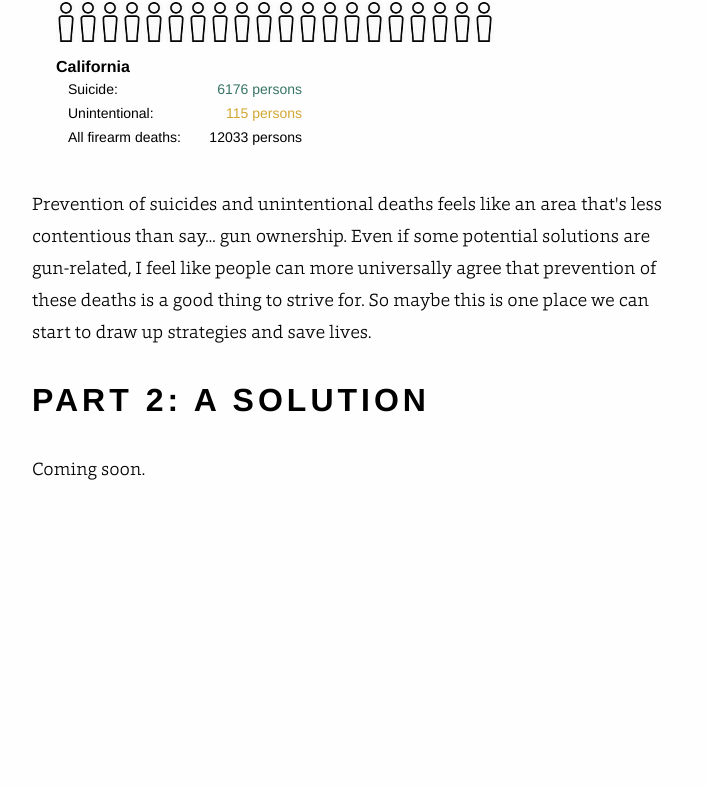
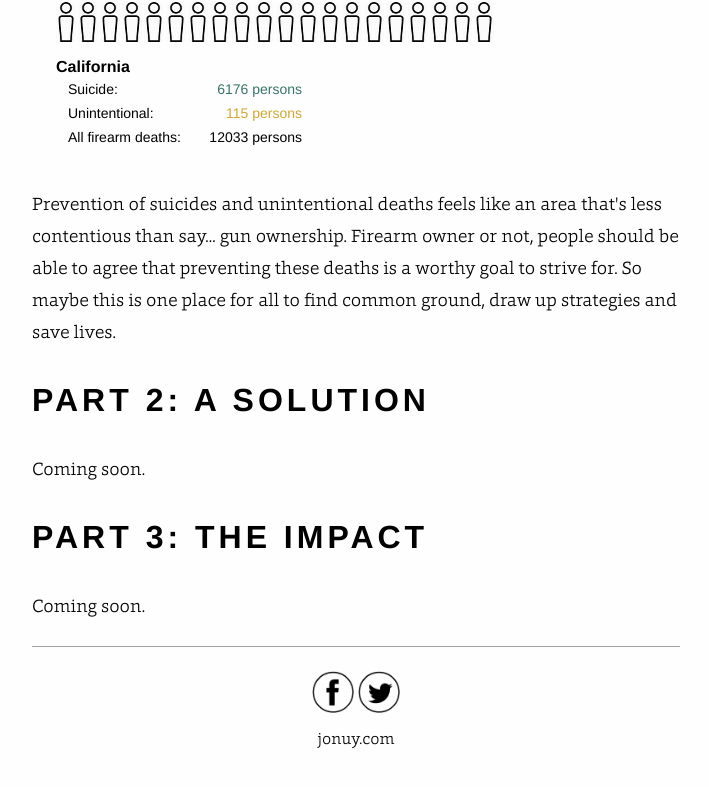
Before and after one commit to jonuy/firearms-and-deaths, a plain HTML site: page index.html in a window 1280 px wide. Shown: the part 1824-2611 px from the top of the page, without its empty margins (284-993 px from the left). Before the commit the page ends 2373 px from the top, so only its background shows below. Drawn offline with Linux system fonts and the light colour scheme.

Commit message:
Updates before sharing with more people - fb and twitter share icons added to bottom - along with a link back to the main site - copy edits - bug fix for when you click on a new state before the previous state numbers had finished drawing. previously numbers would get stuck

```diff
--- a/css/index.css
+++ b/css/index.css
@@ -22,9 +22,26 @@ canvas {
   /*border: 1px solid black;*/
 }
 
+footer {
+  border-top: 1px solid #a0a0a0;
+  font-family: 'forolight';
+  margin: 24px 0;
+  padding: 24px 0;
+  text-align: center;
+}
+
+footer a {
+  color: black;
+  text-decoration: none;
+}
+
 .content {
   margin: 64px auto;
   width: 648px;
+}
+
+.home-link {
+  line-height: 42px;
 }
 
 .page-title {
@@ -73,3 +90,8 @@ canvas {
   letter-spacing: 4px;
   padding: 16px 0;
 }
+
+.share-links img {
+  height: 42px;
+  width: 42px;
+}
--- a/index.html
+++ b/index.html
@@ -2,8 +2,15 @@
 <html>
 <head>
   <title>Firearms and Deaths</title>
-  <meta name="description" content="[TODO: description goes here]"/>
+  <meta name="description" content="A small exploration into suicides and unintentional deaths by firearms."/>
   <link rel="icon" type="image/png" href="favicon.png"/>
+
+  <!-- Open Graph -->
+  <meta property="og:url"           content="http://jonuy.com/firearms-and-deaths" />
+  <meta property="og:type"          content="website" />
+  <meta property="og:title"         content="Firearms and Deaths" />
+  <meta property="og:description"   content="A small exploration into suicides and unintentional deaths by firearms." />
+  <meta property="og:image"         content="http://jonuy.com/firearms-and-deaths/ca_stats.png" />
 
   <!-- CSS -->
   <link href="css/index.css" rel="stylesheet" type="text/css"/>
@@ -15,7 +22,7 @@
       FIREARMS AND DEATHS
     </div>
     <div class="page-title-date">
-      Posted: October 17, 2015
+      Updated: October 19, 2015
     </div>
   </div>
 
@@ -58,14 +65,14 @@
       Firearm deaths by state, 2010 - 2013
     </div>
     <div class="playable-section-instructions">
-      Click on a state to change the stats.
+      Click on a state to see its stats.
     </div>
 
-    <canvas id="playable-1" width="648" height="440"></canvas>
+    <canvas id="canvas-1" width="648" height="440"></canvas>
 
     <div class="section-body">
       <p>
-        Prevention of suicides and unintentional deaths feels like an area that's less contentious than say... gun ownership. Even if some potential solutions are gun-related, I feel like people can more universally agree that prevention of these deaths is a good thing to strive for. So maybe this is one place we can start to draw up strategies and save lives.
+        Prevention of suicides and unintentional deaths feels like an area that's less contentious than say... gun ownership. Firearm owner or not, people should be able to agree that preventing these deaths is a worthy goal to strive for. So maybe this is one place for all to find common ground, draw up strategies and save lives.
       </p>
     </div>
 
@@ -79,6 +86,32 @@
       </p>
     </div>
 
+    <div class="section-title">
+      PART 3: THE IMPACT
+    </div>
+
+    <div class="section-body">
+      <p>
+        Coming soon.
+      </p>
+    </div>
+
+    <footer class="footer">
+      <div class="share-links">
+        <a href="https://www.facebook.com/sharer/sharer.php?u=http://jonuy.com/firearms-and-deaths&t=A%20small%20exploration%20into%20suicides%20and%20unintentional%20deaths%20by%20firearms." target="_blank">
+          <img src="assets/facebook.png" height="42px" width="42px"/>
+        </a>
+        <a href="https://twitter.com/share?text=A%20small%20exploration%20into%20suicides%20and%20unintentional%20deaths%20by%20firearms%20-%20@jonathanjuy%20http://jonuy.com/firearms-and-deaths" target="_blank">
+          <img src="assets/twitter.png" height="42px" width="42px"/>
+        </a>
+
+
+      </div>
+      <div class="home-link">
+        <a href="http://jonuy.com">jonuy.com</a>
+      </div>
+    </footer>
+
     <!-- canvas assets -->
     <div style="display:none">
       <img id="img-person" src="assets/person-32x64.png" width="32" height="64"/>
@@ -89,5 +122,17 @@
 
   <script type="text/javascript" src="js/index.js"></script>
   <script type="text/javascript" src="js/playable1.js"></script>
+
+  <!-- Google Analytics -->
+  <script>
+    (function(i,s,o,g,r,a,m){i['GoogleAnalyticsObject']=r;i[r]=i[r]||function(){
+    (i[r].q=i[r].q||[]).push(arguments)},i[r].l=1*new Date();a=s.createElement(o),
+    m=s.getElementsByTagName(o)[0];a.async=1;a.src=g;m.parentNode.insertBefore(a,m)
+    })(window,document,'script','//www.google-analytics.com/analytics.js','ga');
+
+    ga('create', 'UA-714640-2', 'auto');
+    ga('send', 'pageview');
+
+  </script>
 </body>
 </html>
--- a/js/playable1.js
+++ b/js/playable1.js
@@ -1,5 +1,5 @@
 /**
- * Controls the canvas playable-1.
+ * Controls the canvas canvas-1.
  *
  * The intent of this canvas is to just show stats. For each state, how many
  * deaths were there by firearms for a given year. Of those, what percentage
@@ -14,7 +14,7 @@
  *
  */
 var playable1;
-var playable1Canvas = document.getElementById('playable-1');
+var playable1Canvas = document.getElementById('canvas-1');
 
 playable1 = (function() {
 
@@ -32,7 +32,7 @@ playable1 = (function() {
   var drawNumsTotalAnimTime = 500;
   var drawNumsAnimInterval = 50;
   var drawNumsAnimTime = 0;
-  var drawNumsIntervalId;
+  var drawNumsIntervalId = 0;
 
   // Colors
   var blueColor = '#387567';
@@ -178,7 +178,11 @@ playable1 = (function() {
       ctx.textAlign = 'left';
       ctx.fillText(STATE_DATA[selected].name, 24, 346);
 
-      // Animation time for this text is dictated by the total_normalized number
+      // Clear any existing draw interval and start a new one
+      if (drawNumsIntervalId > 0) {
+        window.clearInterval(drawNumsIntervalId);
+      }
+
       drawNumsAnimTime = 0;
       drawNumsIntervalId = window.setInterval(drawStateNumbers.bind({state: selected}), drawNumsAnimInterval);
     }
@@ -290,6 +294,7 @@ playable1 = (function() {
 
       // Done animating
       window.clearInterval(drawNumsIntervalId);
+      drawNumsIntervalId = 0;
     }
     else {
       drawNumsAnimTime += drawNumsAnimInterval;
```
Also changed, not shown: assets/facebook.png (added), assets/twitter.png (added), ca_stats.png (added).
